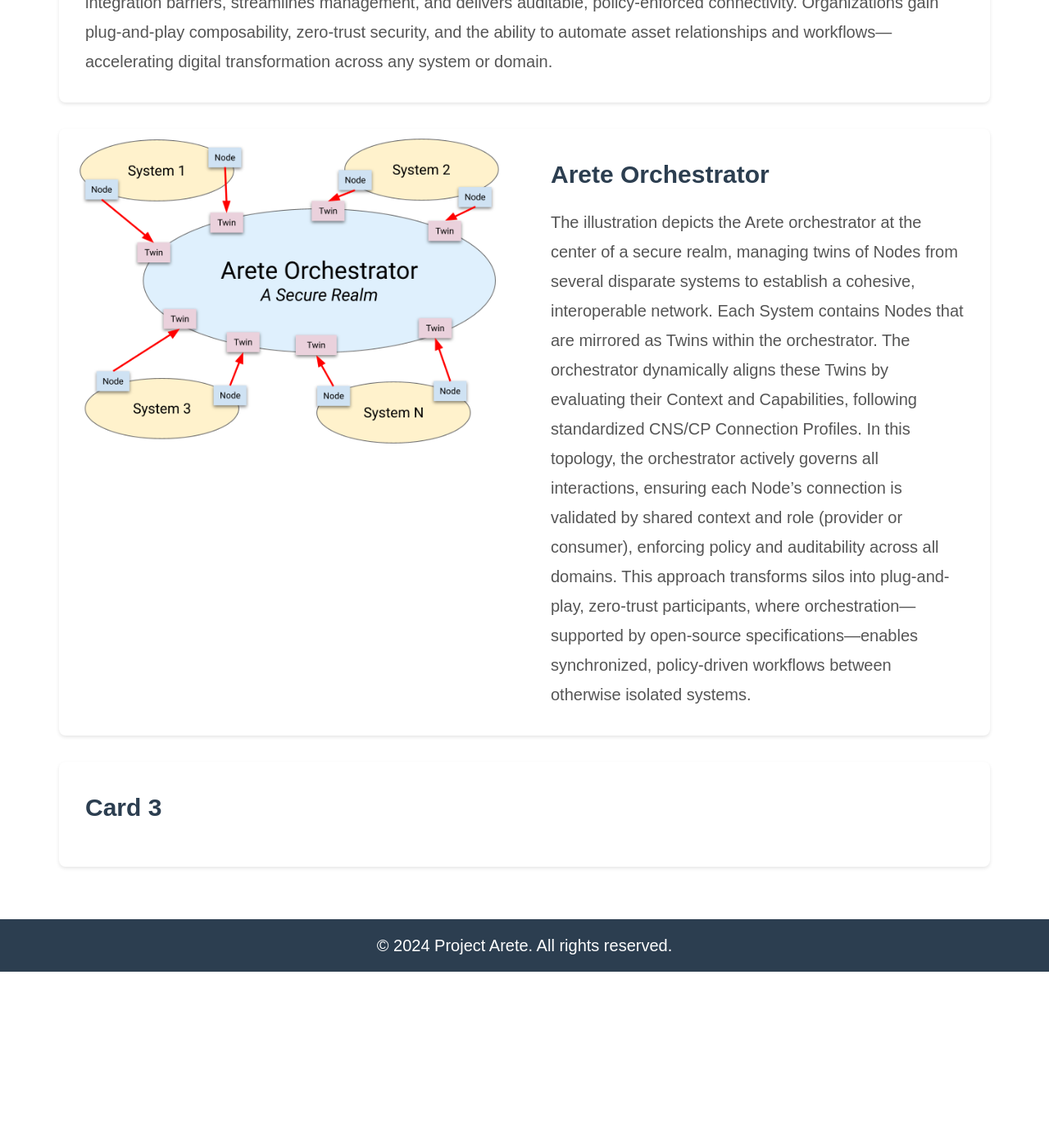
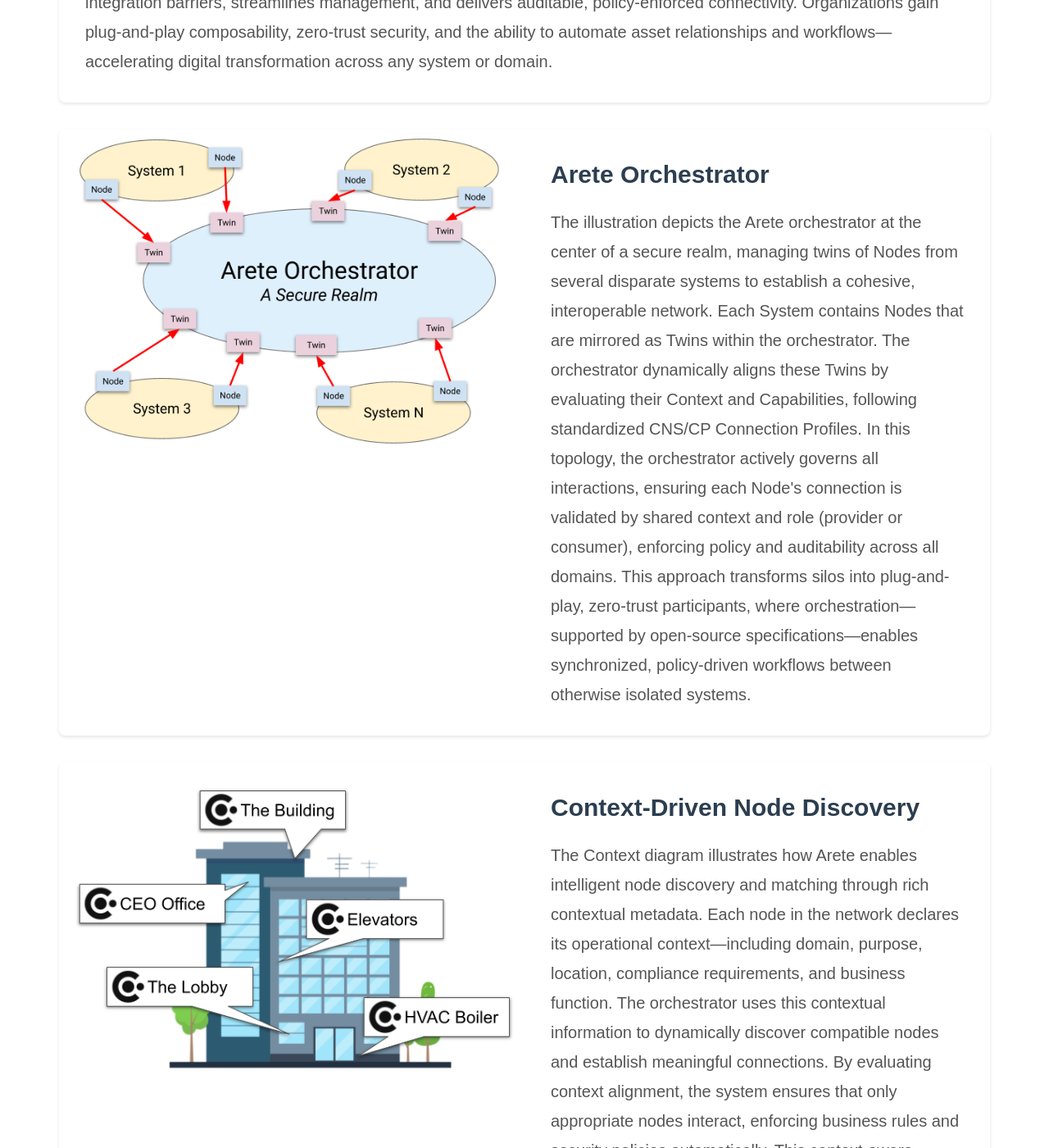
Before and after one commit to project-arete/website, a Jekyll site: the page about.html, which Jekyll copies as it is, in a window 1280 px wide and 1400 px high, scrolled down 410 px. Shown: the whole window at 82% size. Built offline with Jekyll 4.4.1, drawn with Linux system fonts in a browser that asks for light colours; before the commit the page ends 1595 px from its top, so only the background shows below that; some of the changed text lies outside the part shown.

Commit message:
Add Context and Capability cards and descriptions to about.html

```diff
--- a/about.html
+++ b/about.html
@@ -25,7 +25,6 @@
             </ul>
         </nav>
     </header>
-
     <main>
         <section class="cards">
             <h1>Transforming Every Asset into Digital Value</h1>
@@ -39,23 +38,35 @@
             </div>
             <div class="card-content">
                 <h2>Arete Orchestrator</h2>
-             <p>The illustration depicts the Arete orchestrator at the center of a secure realm, managing twins of Nodes from several disparate systems to establish a cohesive, interoperable network. Each System contains Nodes that are mirrored as Twins within the orchestrator. The orchestrator dynamically aligns these Twins by evaluating their Context and Capabilities, following standardized CNS/CP Connection Profiles. In this topology, the orchestrator actively governs all interactions, ensuring each Node’s connection is validated by shared context and role (provider or consumer), enforcing policy and auditability across all domains. This approach transforms silos into plug-and-play, zero-trust participants, where orchestration—supported by open-source specifications—enables synchronized, policy-driven workflows between otherwise isolated systems.</p>
+             <p>The illustration depicts the Arete orchestrator at the center of a secure realm, managing twins of Nodes from several disparate systems to establish a cohesive, interoperable network. Each System contains Nodes that are mirrored as Twins within the orchestrator. The orchestrator dynamically aligns these Twins by evaluating their Context and Capabilities, following standardized CNS/CP Connection Profiles. In this topology, the orchestrator actively governs all interactions, ensuring each Node's connection is validated by shared context and role (provider or consumer), enforcing policy and auditability across all domains. This approach transforms silos into plug-and-play, zero-trust participants, where orchestration—supported by open-source specifications—enables synchronized, policy-driven workflows between otherwise isolated systems.</p>
             </div>
             </div>
-            <div class="card">
-                <h2>Card 3</h2>
+            <div class="card card-split">
+            <div class="card-media">
+                <img src="Context.png" alt="Project Arete Context Diagram">
+            </div>
+            <div class="card-content">
+                <h2>Context-Driven Node Discovery</h2>
+                <p>The Context diagram illustrates how Arete enables intelligent node discovery and matching through rich contextual metadata. Each node in the network declares its operational context—including domain, purpose, location, compliance requirements, and business function. The orchestrator uses this contextual information to dynamically discover compatible nodes and establish meaningful connections. By evaluating context alignment, the system ensures that only appropriate nodes interact, enforcing business rules and security policies automatically. This context-aware approach eliminates manual configuration, reduces integration complexity, and enables nodes to autonomously find and connect with relevant counterparts across the distributed network.</p>
+            </div>
+            </div>
+            <div class="card card-split">
+            <div class="card-media">
+                <img src="Capability.png" alt="Project Arete Capability Diagram">
+            </div>
+            <div class="card-content">
+                <h2>Capability-Based Connection Negotiation</h2>
+                <p>The Capability diagram demonstrates how Arete facilitates service discovery and connection establishment through standardized capability declarations. Nodes advertise their capabilities—the specific services, APIs, protocols, and data formats they can provide or consume. Consumer nodes express their capability requirements, and the orchestrator matches providers with consumers based on compatible capability profiles. This capability-driven negotiation ensures that connections are established only when both parties can fulfill their respective roles. The system validates capability compatibility, enforces interface contracts, and manages the complete lifecycle of capability-based interactions. This approach delivers true plug-and-play integration where nodes automatically discover, negotiate, and connect based on what they can do rather than where they are or who they are.</p>
+            </div>
             </div>
         </section>
     </main>
-
     <footer>
-        <p>&copy; 2024 Project Arete. All rights reserved.</p>
+        <p>© 2024 Project Arete. All rights reserved.</p>
     </footer>
-
     <script>
         const hamburger = document.getElementById('hamburger');
         const menu = document.getElementById('menu');
-
         hamburger.addEventListener('click', () => {
             menu.classList.toggle('active');
         });
```
